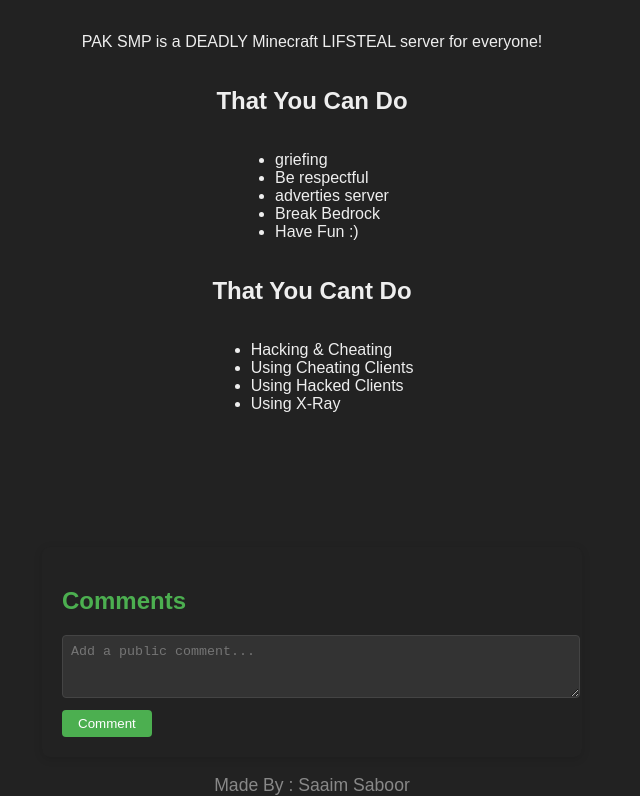
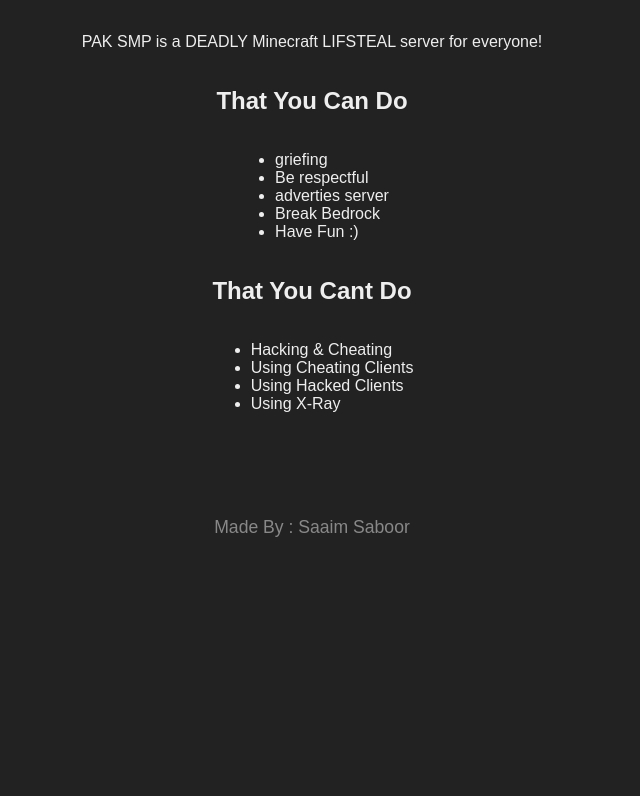
Before and after one commit to SAAIM-SARIM/server-info, a plain HTML site: page index.html in a window 1280 px wide. Shown: the part 341-1137 px from the top of the page, without its empty margins (328-968 px from the left). After the commit the page ends 879 px from the top, so only its background shows below. Drawn offline with Linux system fonts and the light colour scheme.

Commit message:
Add files via upload

```diff
--- a/index.html
+++ b/index.html
@@ -29,34 +29,6 @@
         </ul>
     </div>
 </br>
-<div id="comments-section" style="max-width:500px;margin:30px auto 0 auto;padding:20px;background:#222;border-radius:8px;box-shadow:0 2px 8px #0002;">
-    <h2 style="color:#4caf50;">Comments</h2>
-    <div id="comments-list" style="margin-bottom:20px;"></div>
-    <textarea id="comment-input" rows="3" style="width:100%;padding:8px;border-radius:4px;border:1px solid #444;background:#333;color:#eee;resize:vertical;" placeholder="Add a public comment..."></textarea>
-    <button onclick="addComment()" style="margin-top:8px;padding:6px 16px;background:#4caf50;color:#fff;border:none;border-radius:4px;cursor:pointer;">Comment</button>
-</div>
-<script>
-function addComment() {
-    const input = document.getElementById('comment-input');
-    const list = document.getElementById('comments-list');
-    const text = input.value.trim();
-    if(text) {
-        const div = document.createElement('div');
-        div.style.marginBottom = '12px';
-        div.style.padding = '10px';
-        div.style.background = '#333';
-        div.style.borderRadius = '4px';
-        div.innerHTML = `<b>Anonymous</b><br>${escapeHtml(text)}`;
-        list.prepend(div);
-        input.value = '';
-    }
-}
-function escapeHtml(text) {
-    var map = { '&': '&amp;', '<': '&lt;', '>': '&gt;', '"': '&quot;', "'": '&#039;' };
-    return text.replace(/[&<>"']/g, function(m) { return map[m]; });
-}
-</script>
-</br>
 <div style="text-align:center; color: #888; font-size: 1.1em;">Made By : Saaim Saboor</div>
 </body>
 </html>
--- a/styles.css
+++ b/styles.css
@@ -1,3 +1,5 @@
+body {
+}
 body, html {
     height: 100%;
     margin: 0;
```
